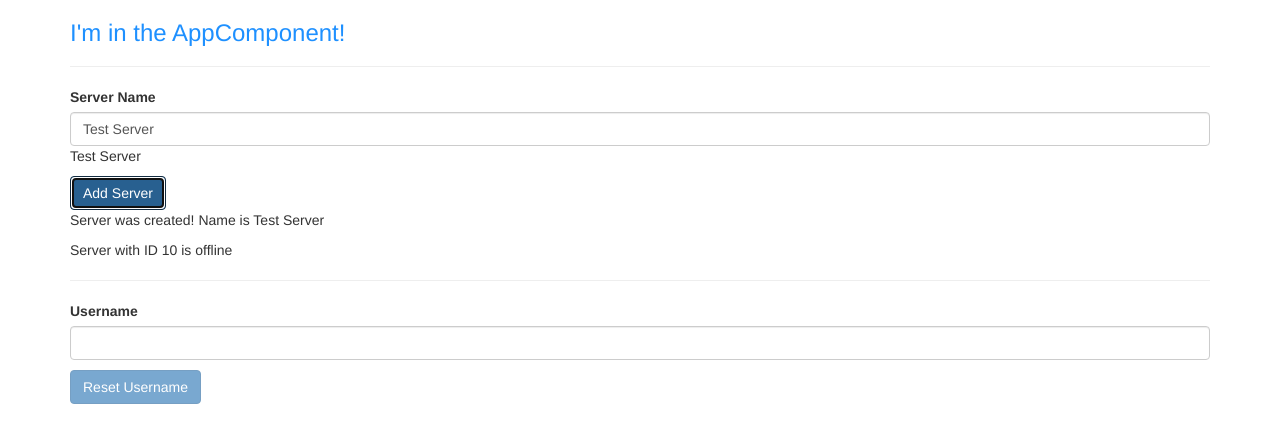
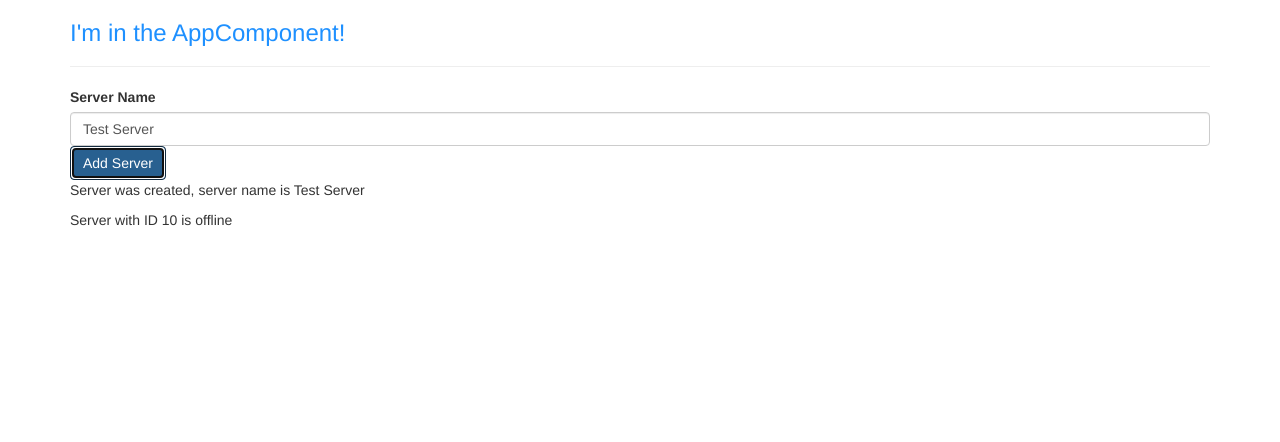
Before and after one commit to shoshana-levitt/udemy-angular-app, an Angular app: page / in a window 1280 px wide. Both pictures are taken after a click on the button "Add Server". Shown: the top 442 px of the page. Built offline with nearby package versions, Linux system fonts and the light colour scheme.

Commit message:
add ngIf directive to ServersComponent

```diff
--- a/src/app/servers/servers.component.html
+++ b/src/app/servers/servers.component.html
@@ -1,7 +1,7 @@
 <label>Server Name</label>
 <!-- <input type="text" class="form-control" (input)="onUpdateServerName($event)" /> -->
 <input type="text" class="form-control" [(ngModel)]="serverName" />
-<p>{{ serverName }}</p>
+<!-- <p>{{ serverName }}</p> -->
 <button
   class="btn btn-primary"
   [disabled]="!allowNewServer"
@@ -10,16 +10,6 @@
   Add Server
 </button>
 <!-- <p [innerText]="allowNewServer"></p> -->
-<p>{{ serverCreationStatus }}</p>
+<!-- <p>{{ serverCreationStatus }}</p> -->
+<p *ngIf="serverCreated">Server was created, server name is {{ serverName }}</p>
 <app-server></app-server>
-<hr />
-<label>Username</label>
-<input type="text" class="form-control" [(ngModel)]="username" />
-<p>{{ username }}</p>
-<button
-  class="btn btn-primary"
-  [disabled]="username === ''"
-  (click)="onResetUsername()"
->
-  Reset Username
-</button>
--- a/src/app/servers/servers.component.ts
+++ b/src/app/servers/servers.component.ts
@@ -15,6 +15,7 @@
   allowNewServer = false;
   serverCreationStatus = 'No server was created';
   serverName = 'Test Server';
+  serverCreated = false;
   username = '';
   constructor() {
     setTimeout(() => {
@@ -24,6 +25,7 @@
   ngOnInit() {}
   onCreateServer() {
     this.serverCreationStatus = `Server was created! Name is ${this.serverName}`;
+    this.serverCreated = true;
   }
   onUpdateServerName(event: any) {
     this.serverName = (<HTMLInputElement>event.target).value;
```
